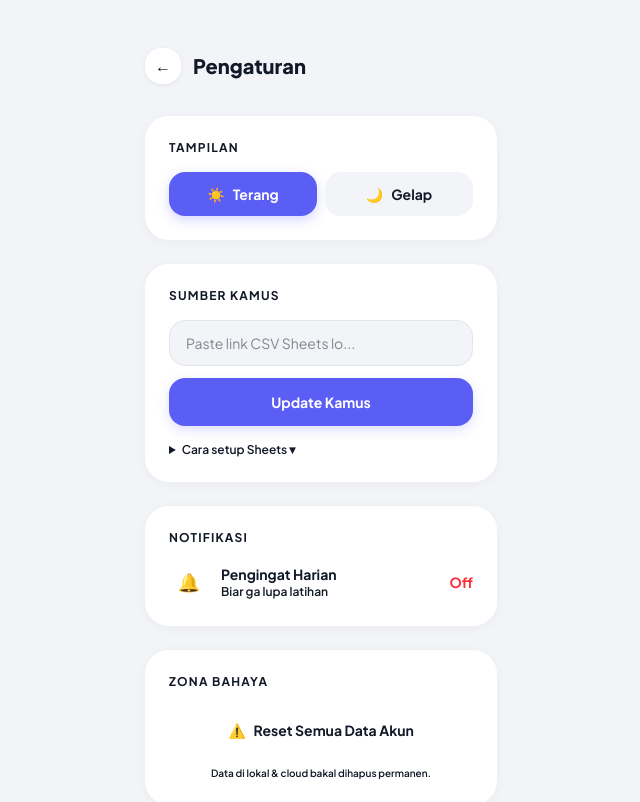
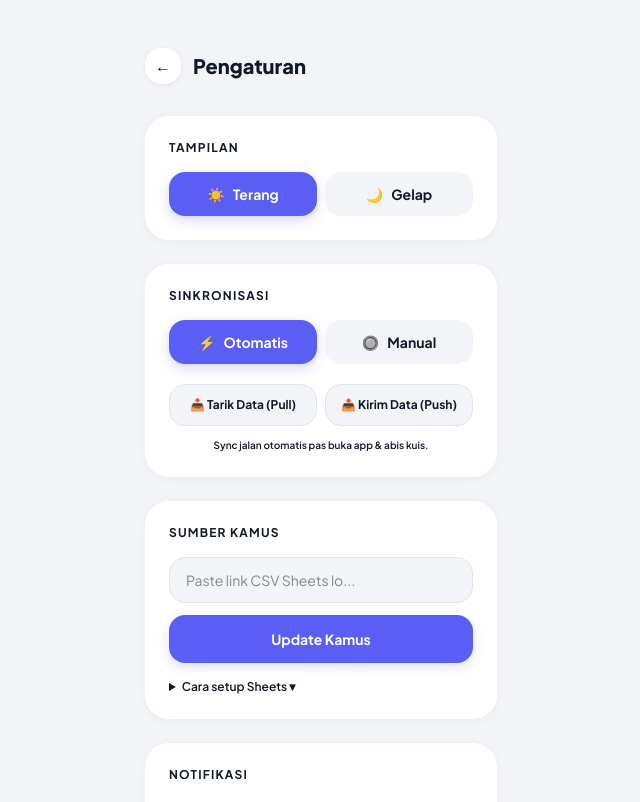
Before and after one commit to sarunk21/kotoba-quiz, a Next.js app: page /settings in a window 1280 px wide. Shown: the top 802 px of the page, without its empty margins (319-959 px from the left). Built offline with nearby package versions, Linux system fonts and the light colour scheme; no server answers; sample sign-in values are in the browser's storage.

Commit message:
Implement Sync Mode toggle and manual Pull/Push controls in Settings page

```diff
--- a/app/kana/quiz/page.tsx
+++ b/app/kana/quiz/page.tsx
@@ -102,7 +102,10 @@ function QuizContent() {
       const fs = { correct: state.sessionCorrect, total: state.sessionAnswered, xp: state.sessionXP }
       setFinalStats(fs)
       updateAfterSession(fs.correct, fs.total, fs.xp)
-      await pushToCloud() // sync to drive (Wajib await biar ga ilang)
+
+      const isAuto = localStorage.getItem('kotoba_sync_mode') !== 'manual'
+      if (isAuto) await pushToCloud() // sync ke drive (Wajib await biar ga ilang)
+
       setPhase('result')
       return
     }
--- a/app/page.tsx
+++ b/app/page.tsx
@@ -94,7 +94,8 @@ export default function Home() {
   }, [session?.accessToken, loadVocabData])
 
   useEffect(() => {
-    if (session?.accessToken) doSync()
+    const isAuto = localStorage.getItem('kotoba_sync_mode') !== 'manual'
+    if (session?.accessToken && isAuto) doSync()
   }, [session?.accessToken, doSync])
 
   const onTouchStart = (e: React.TouchEvent) => {
--- a/app/quiz/page.tsx
+++ b/app/quiz/page.tsx
@@ -114,7 +114,10 @@ export default function QuizPage() {
       saveSRS(srsRef.current)
       const fs = { correct: state.sessionCorrect, total: state.sessionAnswered, xp: state.sessionXP, srsStore: srsRef.current }
       updateAfterSession(fs.correct, fs.total, fs.xp)
-      await pushToCloud() // sync to drive (Wajib await biar ga ilang)
+
+      const isAuto = localStorage.getItem('kotoba_sync_mode') !== 'manual'
+      if (isAuto) await pushToCloud() // sync ke drive (Wajib await biar ga ilang)
+
       setFinalStats(fs)
       playFinish(); setPhase('result'); return
     }
--- a/app/settings/page.tsx
+++ b/app/settings/page.tsx
@@ -6,7 +6,7 @@ import { useSession } from 'next-auth/react'
 import { loadStats, touchStats } from '@/lib/stats'
 import { loadSRS } from '@/lib/srs'
 import { parseCSVToVocab } from '@/lib/vocab'
-import { fetchVocabCSV, pushToCloud, resetCloudData } from '@/lib/cloud'
+import { fetchVocabCSV, pushToCloud, resetCloudData, pullFromCloud, forcePushToCloud } from '@/lib/cloud'
 
 export default function SettingsPage() {
   const router = useRouter()
@@ -18,6 +18,8 @@ export default function SettingsPage() {
   const [showResetConfirm, setShowResetConfirm] = useState(false)
   const [resetting, setResetting] = useState(false)
   const [theme, setTheme] = useState<'light' | 'dark'>('light')
+  const [syncMode, setSyncMode] = useState<'auto' | 'manual'>('auto')
+  const [syncActionStatus, setSyncActionStatus] = useState<string>('')
 
   useEffect(() => {
     if (status === 'unauthenticated') router.push('/')
@@ -32,6 +34,9 @@ export default function SettingsPage() {
       setTheme(isDark ? 'dark' : 'light')
     }
 
+    const savedSync = localStorage.getItem('kotoba_sync_mode') as 'auto' | 'manual' | null
+    if (savedSync) setSyncMode(savedSync)
+
     const url = localStorage.getItem('kotoba_sheets_url') || ''
     setUrlInput(url)
     if (typeof Notification !== 'undefined') {
@@ -39,6 +44,25 @@ export default function SettingsPage() {
       else if (Notification.permission === 'denied') setNotifStatus('denied')
     }
   }, [])
+
+  function toggleSyncMode(mode: 'auto' | 'manual') {
+    setSyncMode(mode)
+    localStorage.setItem('kotoba_sync_mode', mode)
+  }
+
+  async function handleManualPull() {
+    setSyncActionStatus('pulling')
+    const result = await pullFromCloud()
+    setSyncActionStatus(result ? 'Pull Berhasil ✓' : 'Pull Gagal ✗')
+    setTimeout(() => setSyncActionStatus(''), 3000)
+  }
+
+  async function handleManualPush() {
+    setSyncActionStatus('pushing')
+    const ok = await forcePushToCloud()
+    setSyncActionStatus(ok ? 'Push Berhasil ✓' : 'Push Gagal ✗')
+    setTimeout(() => setSyncActionStatus(''), 3000)
+  }
 
   function toggleTheme(newTheme: 'light' | 'dark') {
     setTheme(newTheme)
@@ -137,6 +161,55 @@ export default function SettingsPage() {
                 </button>
               ))}
             </div>
+          </div>
+
+          {/* Sync Section */}
+          <div className="rounded-3xl p-6 anim-up d1" style={{ background: 'var(--color-white)', boxShadow: '0 2px 12px rgba(0,0,0,0.04)' }}>
+            <p className="text-xs font-bold uppercase tracking-widest mb-4" style={{ color: 'var(--color-text-3)' }}>Sinkronisasi</p>
+
+            <div className="flex gap-2 mb-5">
+              {[
+                { key: 'auto',   label: 'Otomatis', icon: '⚡' },
+                { key: 'manual', label: 'Manual',   icon: '🔘' },
+              ].map(m => (
+                <button key={m.key} onClick={() => toggleSyncMode(m.key as any)}
+                  className="flex-1 flex items-center justify-center gap-2 rounded-2xl py-3 text-sm font-bold transition-all active:scale-95"
+                  style={{
+                    background: syncMode === m.key ? 'var(--color-accent)' : 'var(--color-bg)',
+                    color: syncMode === m.key ? '#fff' : 'var(--color-text-2)',
+                    boxShadow: syncMode === m.key ? '0 4px 12px rgba(91,94,244,0.25)' : 'none',
+                  }}>
+                  <span>{m.icon}</span> {m.label}
+                </button>
+              ))}
+            </div>
+
+            <div className="space-y-2">
+              <div className="flex gap-2">
+                <button onClick={handleManualPull} disabled={!!syncActionStatus}
+                  className="flex-1 rounded-2xl py-3 text-xs font-bold active:scale-95 transition-all"
+                  style={{ background: 'var(--color-bg)', color: 'var(--color-text-1)', border: '1.5px solid var(--color-border)' }}>
+                  {syncActionStatus === 'pulling' ? '⏳ Pulling...' : '📥 Tarik Data (Pull)'}
+                </button>
+                <button onClick={handleManualPush} disabled={!!syncActionStatus}
+                  className="flex-1 rounded-2xl py-3 text-xs font-bold active:scale-95 transition-all"
+                  style={{ background: 'var(--color-bg)', color: 'var(--color-text-1)', border: '1.5px solid var(--color-border)' }}>
+                  {syncActionStatus === 'pushing' ? '⏳ Pushing...' : '📤 Kirim Data (Push)'}
+                </button>
+              </div>
+
+              {syncActionStatus && !['pulling', 'pushing'].includes(syncActionStatus) && (
+                <p className="text-center text-[10px] font-bold text-[var(--color-accent)] animate-fade-in">
+                  {syncActionStatus}
+                </p>
+              )}
+            </div>
+
+            <p className="text-[10px] text-center mt-3 font-semibold" style={{ color: 'var(--color-text-3)' }}>
+              {syncMode === 'auto'
+                ? 'Sync jalan otomatis pas buka app & abis kuis.'
+                : 'Pake tombol di atas buat sinkron manual.'}
+            </p>
           </div>
 
           {/* Google Sheets Section */}
--- a/lib/cloud.ts
+++ b/lib/cloud.ts
@@ -117,6 +117,23 @@ export async function syncToCloud(): Promise<boolean> {
   }
 }
 
+/** Push local data directly to cloud without pulling first (Danger: can overwrite) */
+export async function forcePushToCloud(): Promise<boolean> {
+  try {
+    const data = collectLocalData()
+    const res = await fetch('/api/sync', {
+      method: 'POST',
+      headers: { 'Content-Type': 'application/json' },
+      body: JSON.stringify(data),
+      cache: 'no-store',
+    })
+    return res.ok
+  } catch (e) {
+    console.error('[ForcePush] Error:', e)
+    return false
+  }
+}
+
 /** Legacy alias for pushToCloud, now uses syncToCloud for safety */
 export const pushToCloud = syncToCloud
 
```
